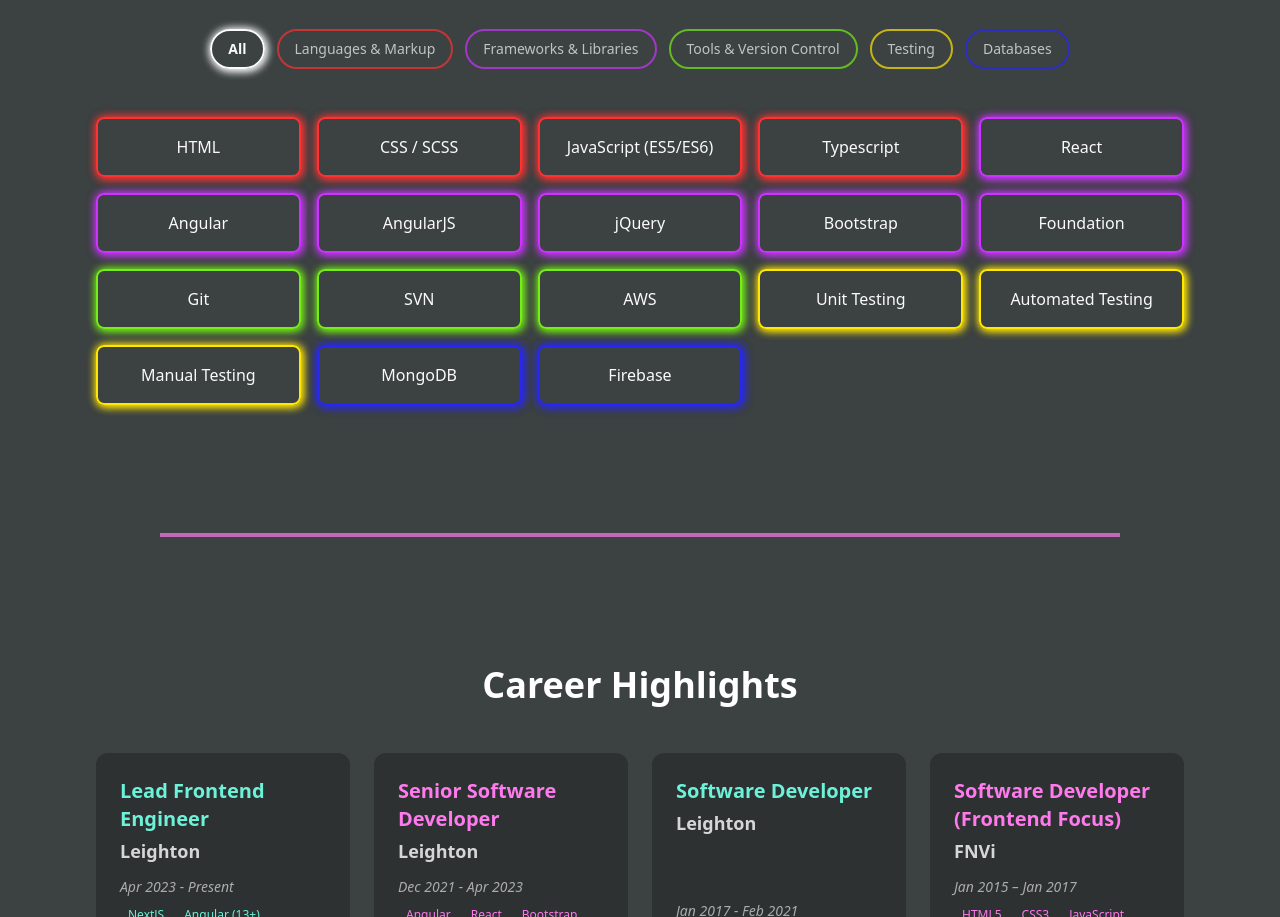
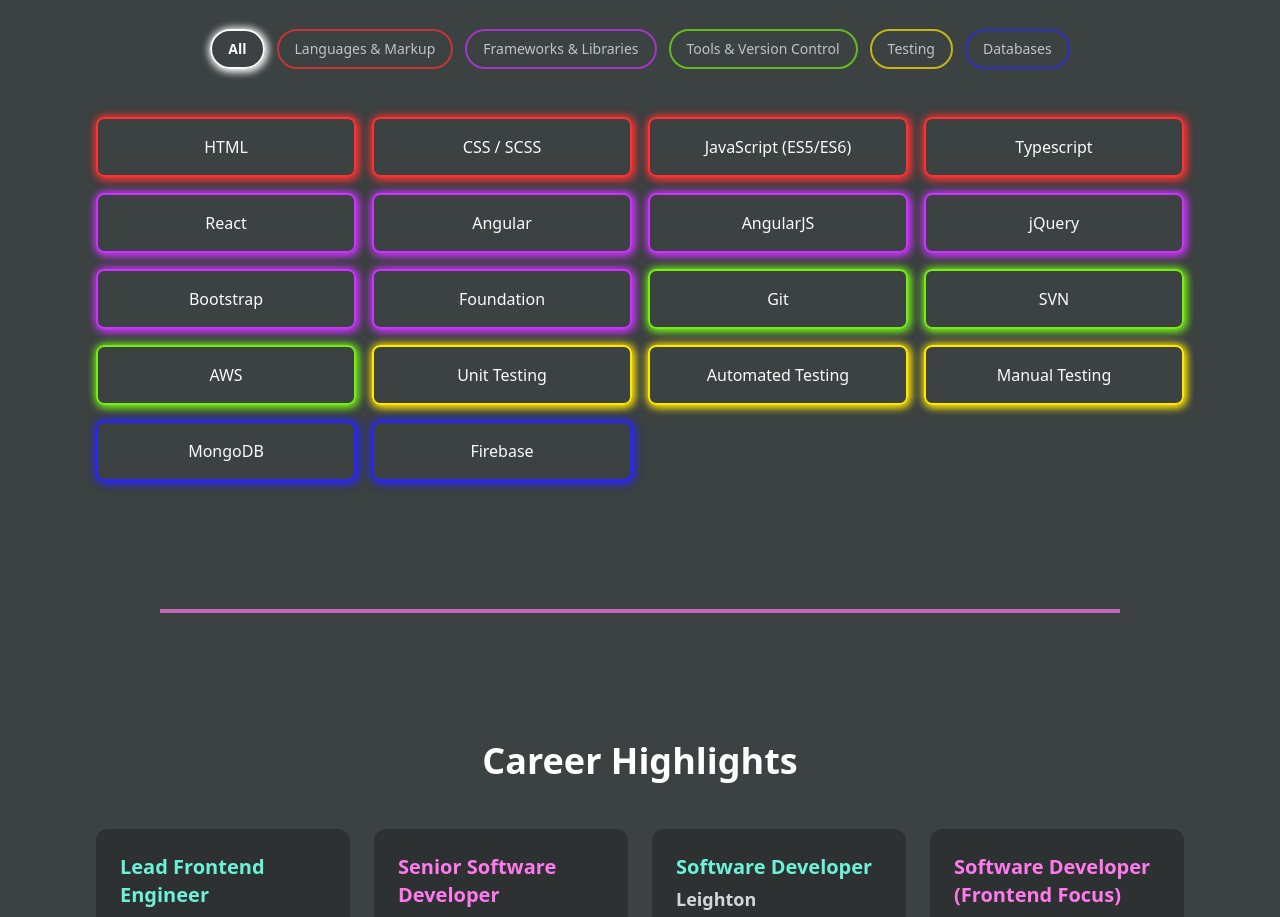
Before and after one commit to joshhallan/portfolio2025, a Next.js app: page / in a window 1280 px wide. Shown: the part 3085-4002 px from the top of the page. Built offline with nearby package versions, Linux system fonts and the light colour scheme.

Commit message:
Refactor SkillsSection component: standardize string quotes and streamline code for improved readability

```diff
--- a/src/app/projects/page.tsx
+++ b/src/app/projects/page.tsx
@@ -13,7 +13,7 @@
         </h1>
 
         <div className="grid grid-cols-1 md:grid-cols-2 gap-8">
-          {PROJECTS_DATA.map((project, index) => {
+          {PROJECTS_DATA.map((project) => {
             return (
               <ProjectCard
                 key={project.id}
--- a/src/components/HomePage/Skills/Skills.tsx
+++ b/src/components/HomePage/Skills/Skills.tsx
@@ -1,35 +1,33 @@
-'use client'
+"use client";
 
-import React, { useState} from 'react';
-import { SKILLS_DATA, SKILL_CATEGORIES } from '@/data/skills';
+import React, { useState } from "react";
+import { SKILLS_DATA, SKILL_CATEGORIES } from "@/data/skills";
 
 const COLOUR_MAP: { [key: string]: string } = {
-  'Languages & Markup': 'var(--neon-red, #FF3333)',
-  'Frameworks & Libraries': 'var(--neon-purple, #CC33FF)',
-  'Tools & Version Control': 'var(--neon-green, #39FF14)',
-  'Testing': 'var(--neon-yellow, #FFFF33)',
-  'Databases': 'var(--neon-dark-blue, #2727F5)',
-  'All': 'var(--foreground)',
+  "Languages & Markup": "var(--neon-red, #FF3333)",
+  "Frameworks & Libraries": "var(--neon-purple, #CC33FF)",
+  "Tools & Version Control": "var(--neon-green, #39FF14)",
+  Testing: "var(--neon-yellow, #FFFF33)",
+  Databases: "var(--neon-dark-blue, #2727F5)",
+  All: "var(--foreground)",
 };
 
 const getCategoryColour = (category: string) => {
-  return COLOUR_MAP[category] || 'var(--foreground)';
+  return COLOUR_MAP[category] || "var(--foreground)";
 };
 
 export default function SkillsSection() {
-  const [activeCategory, setActiveCategory] = useState('All');
+  const [activeCategory, setActiveCategory] = useState("All");
 
   return (
     <section id="skills" className="container mx-auto max-w-6xl px-8 py-16">
-
       <div className="flex flex-col items-center mb-8">
-
         <h2 className="text-4xl font-bold text-white mb-6 text-center">
           Technical Skills
         </h2>
 
         <div className="flex flex-wrap justify-center gap-3 w-full mb-4">
-          {SKILL_CATEGORIES.map(category => {
+          {SKILL_CATEGORIES.map((category) => {
             const categoryColour = getCategoryColour(category);
             const isActive = activeCategory === category;
 
@@ -40,14 +38,14 @@
                 className={`
                   px-4 py-2 text-sm rounded-full border-2
                   transition-all duration-200 bg-transparent text-white cursor-pointer
-                  ${isActive ? 'font-semibold' : 'opacity-70'}
+                  ${isActive ? "font-semibold" : "opacity-70"}
                 `}
                 style={{
                   borderColor: categoryColour,
-                  color: 'var(--foreground)',
+                  color: "var(--foreground)",
                   boxShadow: isActive
                     ? `1px 1px 10px ${categoryColour}, 1px 1px 10px ${categoryColour}`
-                             : 'none',
+                    : "none",
                 }}
               >
                 {category}
@@ -57,19 +55,18 @@
         </div>
       </div>
 
-      <div className="grid grid-cols-2 sm:grid-cols-3 lg:grid-cols-5 gap-4">
-        {SKILLS_DATA.map(skill => {
+      <div className="grid grid-cols-2 sm:grid-cols-3 lg:grid-cols-4 gap-4">
+        {SKILLS_DATA.map((skill) => {
           const skillBorderColour = getCategoryColour(skill.category);
 
           const shouldGlow =
-                activeCategory === 'All' ||
-                activeCategory === skill.category;
+            activeCategory === "All" || activeCategory === skill.category;
 
-            const opacityClass = shouldGlow ? 'opacity-100' : 'opacity-30';
+          const opacityClass = shouldGlow ? "opacity-100" : "opacity-30";
 
           const skillBoxShadow = shouldGlow
             ? `1px 1px 10px ${skillBorderColour}, 1px 1px 10px ${skillBorderColour}`
-                : 'none';
+            : "none";
 
           return (
             <div
@@ -77,7 +74,7 @@
               className={`p-4 text-center rounded-lg border-2 text-white/90 shadow-md transition-opacity duration-300 ${opacityClass}`}
               style={{
                 borderColor: skillBorderColour,
-                  color: 'var(--foreground)',
+                color: "var(--foreground)",
                 boxShadow: skillBoxShadow,
               }}
             >
```
Lines whose indentation alone changed are shown as unchanged.
